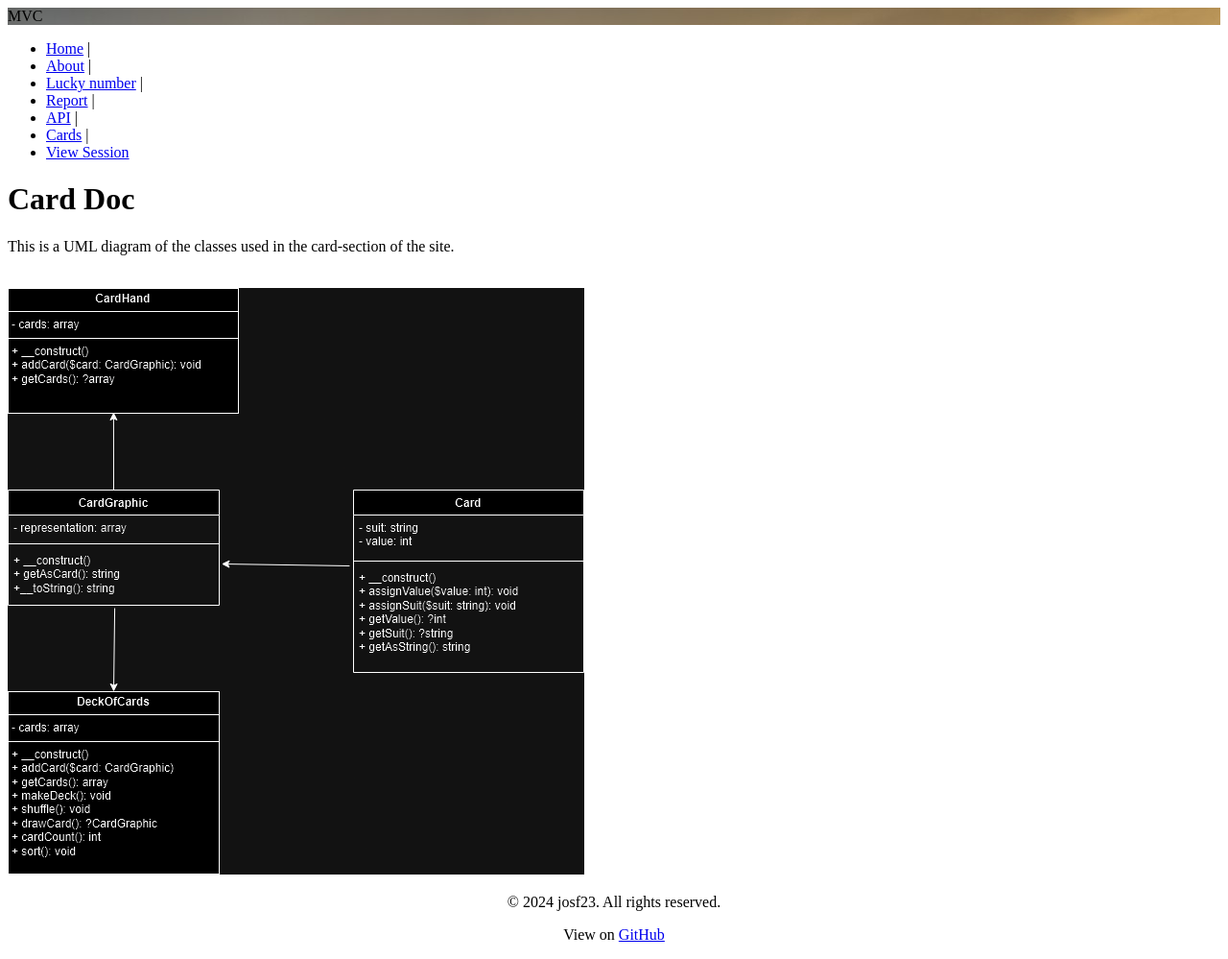
After one commit to CCenjoyer/mvc, a Symfony app: template templates/cards/carddoc.html.twig in a window 1280 px wide. The commit adds this page. Shown: the whole page at 96% size. Run offline with Twig, Linux system fonts and the light colour scheme; the template is opened without the code that fills it, so the values that code supplies are empty; some libraries are stand-ins or nearby versions.

Commit message:
Kmom02: Added card doc doute and twig.

```diff
--- a/assets/styles/app.css
+++ b/assets/styles/app.css
@@ -198,3 +198,8 @@ h1 {
 .card {
     font-size: 10em;
 }
+
+#card-uml {
+    text-align: center;
+    justify-content: center;
+}
--- a/src/Controller/CardsController.php
+++ b/src/Controller/CardsController.php
@@ -178,5 +178,10 @@ class CardsController extends AbstractController
         return $this->redirectToRoute('drawX', ['num' => $numCards]);
     }
 
+    #[Route("/card/doc", name: "card_docs")]
+    public function cardDocs(): Response {
+        return $this->render('cards/carddoc.html.twig');
+    }
+
 
 }
--- a/templates/api.html.twig
+++ b/templates/api.html.twig
@@ -26,7 +26,7 @@
     </form>
     <br>
     <form method="post" action="{{ path('draw_x_form') }}">
-        <label for="num">Number of Cards:</label>
+        <label for="num">Draw: </label>
         <input type="number" id="num" name="num" min="1" required>
         <button type="submit">Draw</button>
     </form>
--- /dev/null
+++ b/templates/cards/carddoc.html.twig
@@ -0,0 +1,15 @@
+{% extends "base.html.twig" %}
+
+{% block title %}Card Doc{% endblock %}
+
+{% block body %}
+    <h1>Card Doc</h1>
+
+        <p>This is a UML diagram of the classes used in the card-section of the site.</p>
+
+                <br>
+                <img src="{{ asset('build/images/cardsclasses.png') }}" id="card-uml" alt="">
+
+            </a>
+
+{% endblock %}
```
Also changed, not shown: templates/cards/card.html.twig (+5 -5 lines), templates/report.html.twig (+7 -0 lines), assets/images/cardsclasses.png (added).
